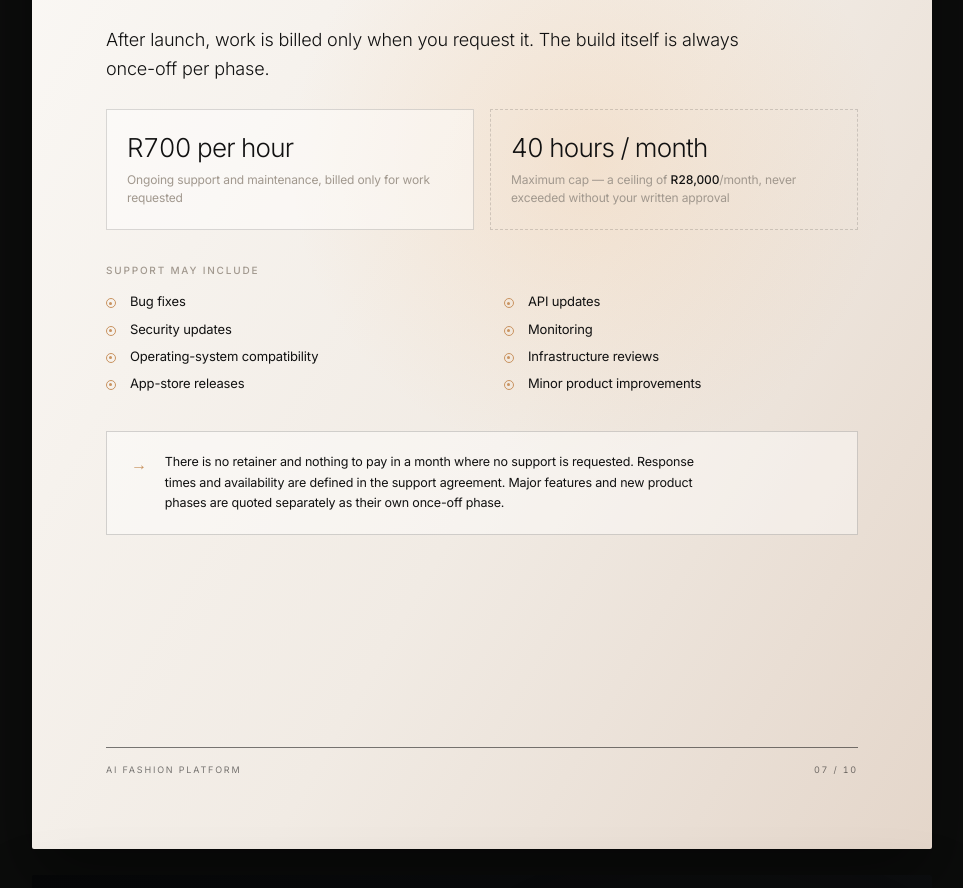
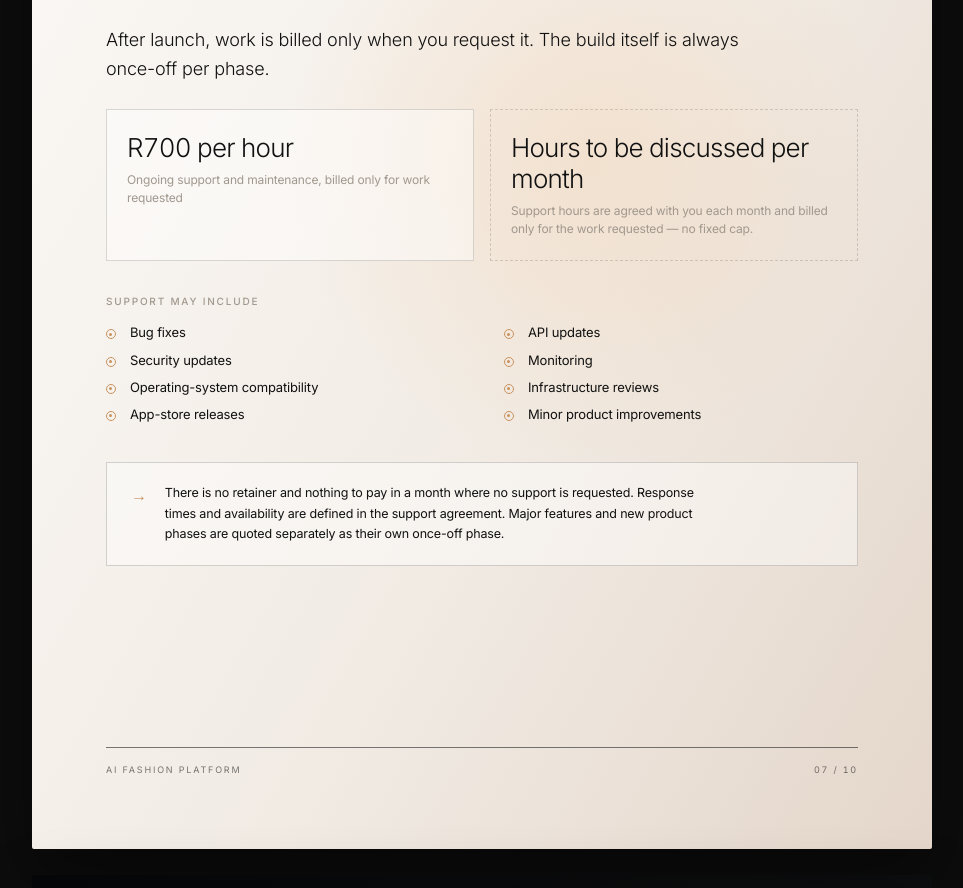
Before and after one commit to Jared-RS3/Klear_fashion, a plain HTML site: page index.html in a window 1280 px wide. Shown: the part 9740-10628 px from the top of the page, without its empty margins (158-1121 px from the left). Drawn offline with Linux system fonts and the light colour scheme.

Commit message:
Remove post-launch support hours cap; hours to be discussed per month
Support no longer states a 40 hours / R28,000 monthly ceiling; hours are agreed
with the client each month and billed only for work requested.

Co-Authored-By: Claude Opus 4.8 <noreply@anthropic.com>

```diff
--- a/index.html
+++ b/index.html
@@ -1366,11 +1366,10 @@
               >
             </div>
             <div class="sr-figure alt">
-              <b><span data-fill="support-hours-cap">40</span> hours / month</b>
+              <b>Hours to be discussed per month</b>
               <span
-                >Maximum cap — a ceiling of
-                <b data-fill="support-monthly-cap">R28,000</b>/month, never
-                exceeded without your written approval</span
+                >Support hours are agreed with you each month and billed only
+                for the work requested — no fixed cap.</span
               >
             </div>
           </div>
@@ -1700,11 +1699,11 @@
               <b>This proposal is an indication of fees only.</b> It is an
               estimate and offer — not binding, and it creates no contract. No
               agreement exists until a separate written development agreement is
-              signed by both parties.
-              That signed agreement — together with Daybreak’s full Terms &amp;
-              Conditions — governs the engagement and takes precedence over this
-              proposal. The section below records the client’s intent to proceed
-              to that agreement; it is not itself a binding contract.
+              signed by both parties. That signed agreement — together with
+              Daybreak’s full Terms &amp; Conditions — governs the engagement
+              and takes precedence over this proposal. The section below records
+              the client’s intent to proceed to that agreement; it is not itself
+              a binding contract.
             </p>
             <div class="sign-grid three">
               <div class="sign-block">
```
